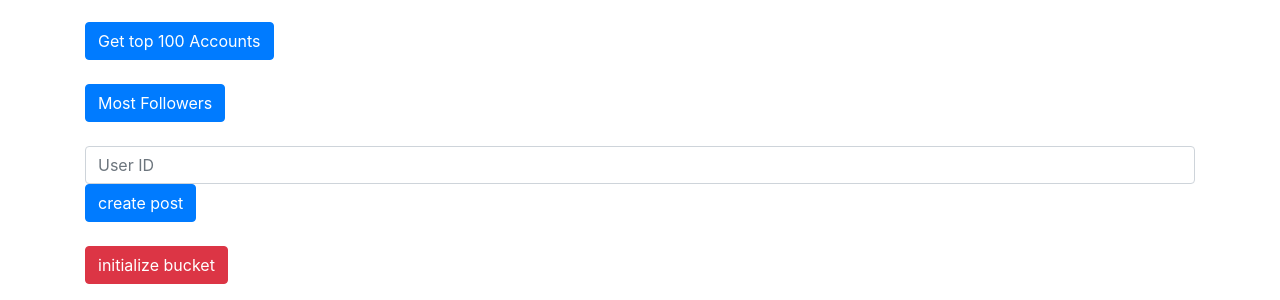
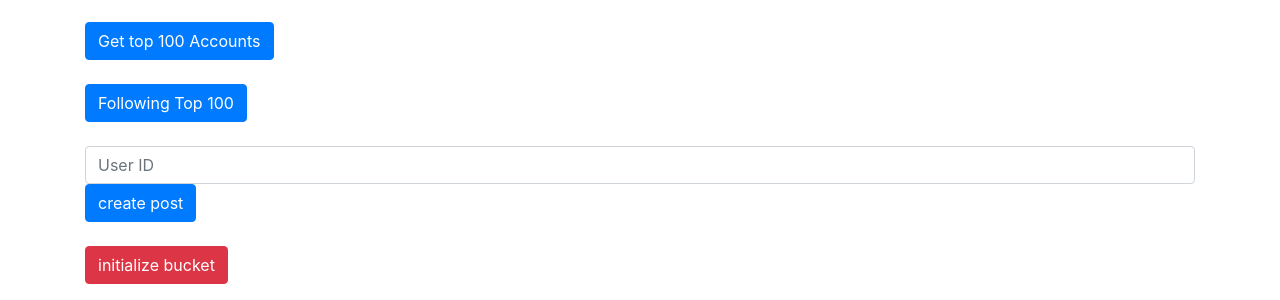
Before and after one commit to JonathanDeissler/BDEA_CA3, a Flask app: page / in a window 1280 px wide. Shown: the part 514-814 px from the top of the page. Run offline with Flask 2, Linux system fonts and the light colour scheme; data that the repository does not hold is empty; some libraries are stand-ins or nearby versions.

Commit message:
rename button

```diff
--- a/flask_proj/app/templates/index.html
+++ b/flask_proj/app/templates/index.html
@@ -42,7 +42,7 @@
 
 
 <form action="/followers" target="_blank">
-  <input type="submit" value="Most Followers" class="btn btn-primary">
+  <input type="submit" value="Following Top 100" class="btn btn-primary">
 </form>
 
 <br>
```
